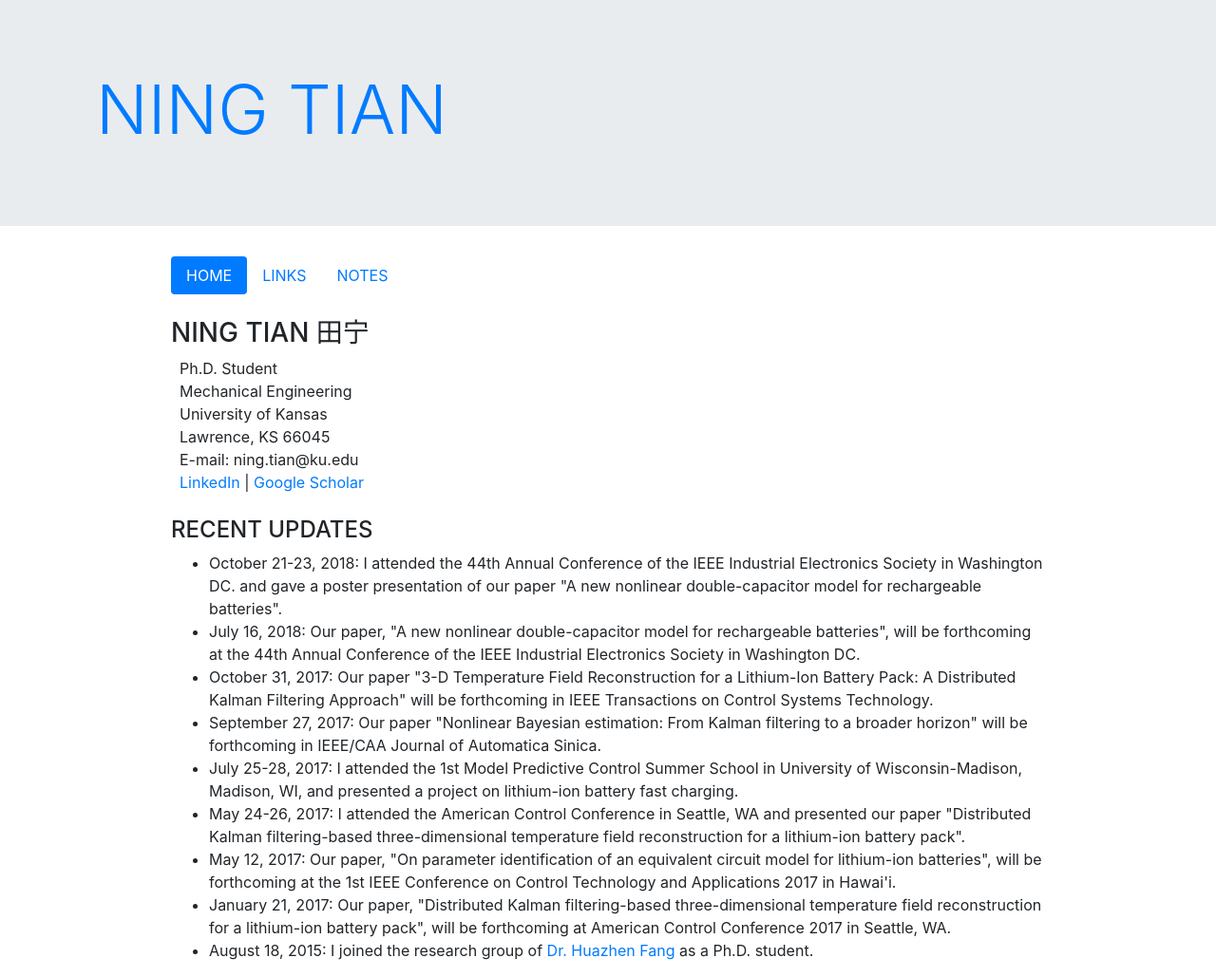
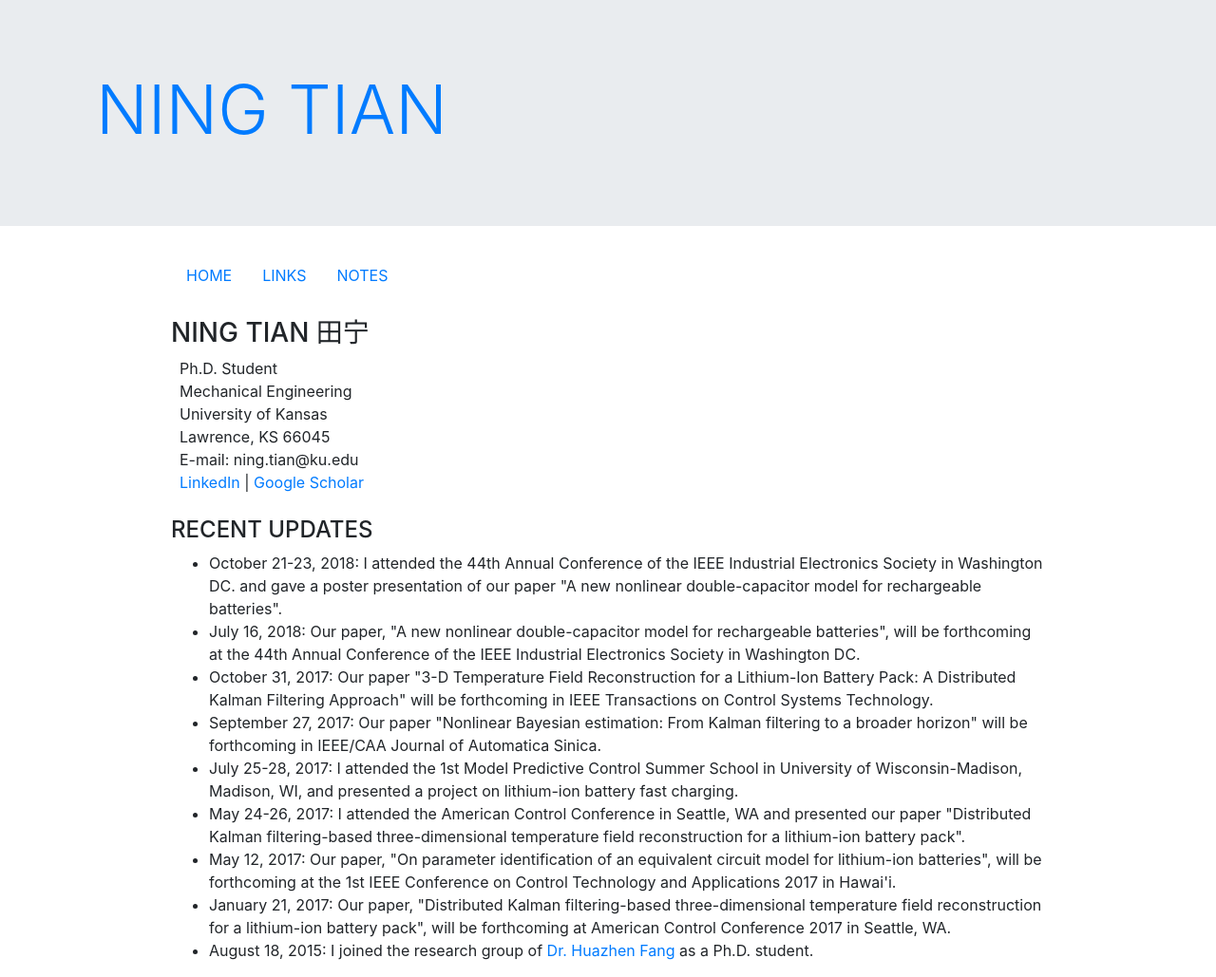
Before and after one commit to ningtian/ningtian.github.io, a Jekyll site: the page index.html, which Jekyll copies as it is, in a window 1280 px wide. Shown: the whole page at 95% size. Built offline with Jekyll 4.4.1, drawn with Linux system fonts in a browser that asks for light colours.

Commit message:
Update index.html

```diff
--- a/index.html
+++ b/index.html
@@ -26,7 +26,7 @@
 
  <ul class="nav nav-pills">
   <li class="nav-item">
-    <a class="nav-link active" href="/">HOME</a>
+    <a class="nav-link" href="/">HOME</a>
   </li>
   <li class="nav-item">
     <a class="nav-link" href="/links">LINKS</a>
```
